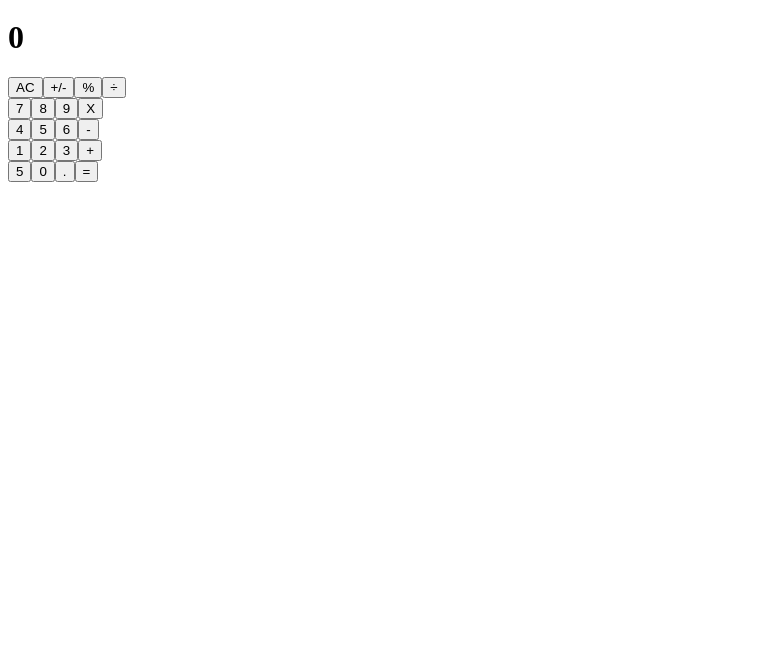
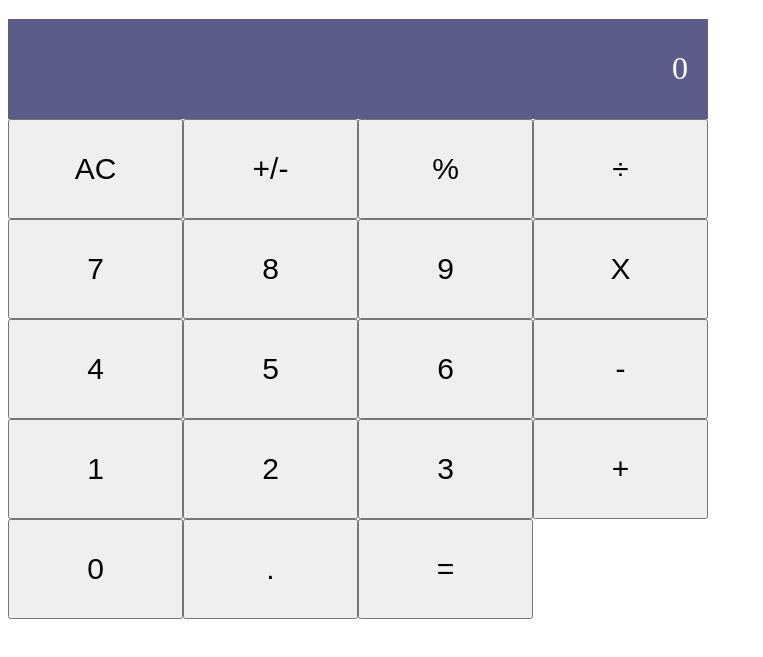
Before and after one commit to Abdoulaye-Thespy/Calculator-React, a React app: page / in a window 1280 px wide. Shown: the part 61-718 px from the top of the page, without its empty margins (0-763 px from the left). Built offline with nearby package versions, Linux system fonts and the light colour scheme.

Commit message:
started the style

```diff
--- a/src/components/Button.js
+++ b/src/components/Button.js
@@ -3,6 +3,7 @@ import PropTypes from 'prop-types';
 
 const Button = ({ name, clickHandle }) => (
   <button
+    className="btn"
     type="button"
     onClick={() => {
 				clickHandle(name); // eslint-disable-line
--- a/src/components/ButtonPanel.css
+++ b/src/components/ButtonPanel.css
@@ -1,3 +1,14 @@
 .line1 {
   display: flex;
+  width: 700px;
+  height: 100px;
 }
+
+.btn {
+  width: 175px;
+  font-size: 30px;
+}
+
+.zero {
+	width: 50%;
+}
--- a/src/components/ButtonPanel.js
+++ b/src/components/ButtonPanel.js
@@ -33,8 +33,7 @@ const ButtonPanel = ({ clickHandler }) => (
       <Button name="+" clickHandle={clickHandler} />
     </div>
     <div className="line1">
-      <Button name="5" clickHandle={clickHandler} />
-      <Button name="0" clickHandle={clickHandler} />
+      <Button name="0" clickHandle={clickHandler} className="zero"/>
       <Button name="." clickHandle={clickHandler} />
       <Button name="=" clickHandle={clickHandler} />
     </div>
--- /dev/null
+++ b/src/components/Display.css
@@ -0,0 +1,14 @@
+.display {
+  display: flex;
+  align-items: center;
+  background-color: #5c5c8a;
+  width: 700px;
+  height: 100px;
+  justify-content: flex-end;
+}
+
+.result {
+  color: #fff;
+  font-weight: 2;
+  padding-right: 20px;
+}
--- a/src/components/Display.js
+++ b/src/components/Display.js
@@ -1,9 +1,10 @@
 import React from 'react';
 import PropTypes from 'prop-types';
+import './Display.css';
 
 const Display = ({ total }) => (
-  <div>
-    <h1>{total}</h1>
+  <div className="display">
+    <h1 className="result">{total}</h1>
   </div>
 );
 
```
Also changed, not shown: 1 other file.
